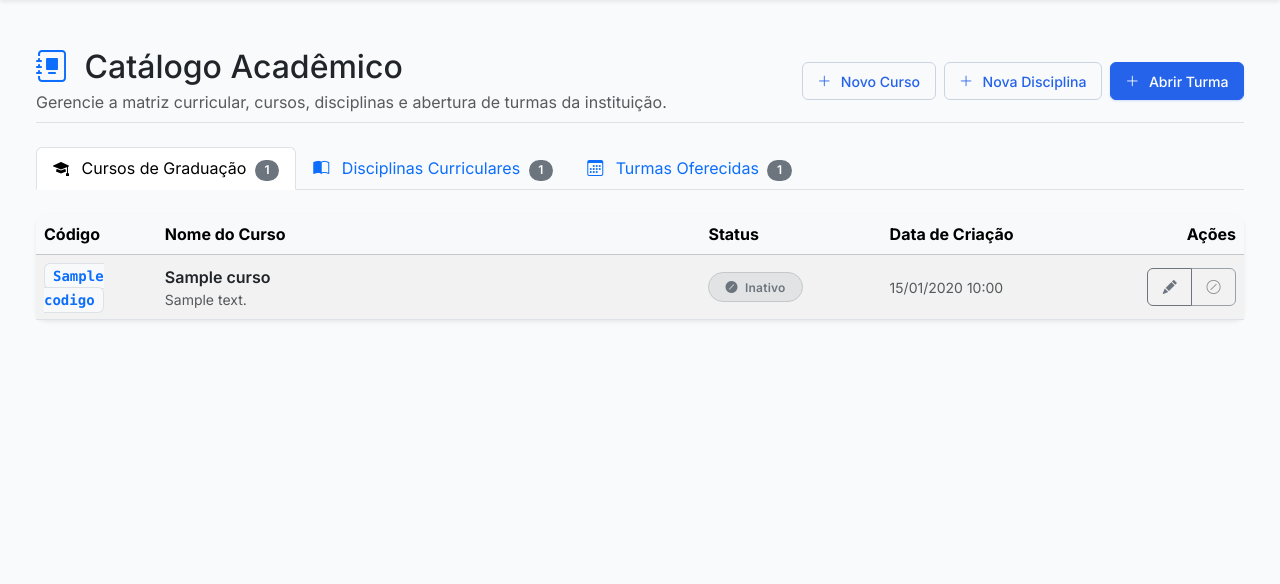
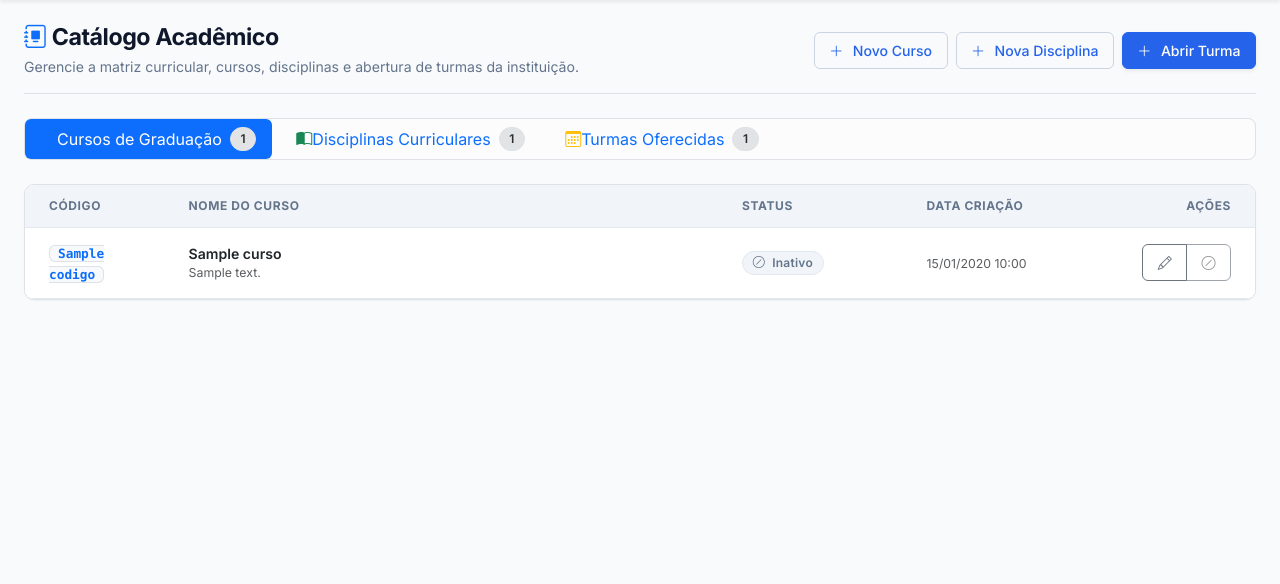
Before and after one commit to joao-luizzz/SGA, a Django app: template templates/academics/index.html in a window 1280 px wide. Shown: the part 59-643 px from the top of the page. Run offline with Django 5.2, Linux system fonts and the light colour scheme; the template is opened without the code that fills it: most values are stand-ins (such as "Sample title", 1, 10 or a date in 2020).

Commit message:
style: moderniza catalogo academico e formularios de cursos, disciplinas e turmas

```diff
--- a/templates/academics/index.html
+++ b/templates/academics/index.html
@@ -4,46 +4,46 @@
 {% block title %}{{ title }} — SGA{% endblock %}
 
 {% block content %}
-<div class="container-fluid py-4">
+<div class="container-fluid p-0">
   <!-- Cabeçalho Principal -->
-  <div class="d-flex justify-content-between align-items-center mb-4 pb-2 border-bottom">
+  <div class="d-flex flex-column flex-md-row justify-content-between align-items-md-center gap-3 mb-4 pb-3 border-bottom">
     <div>
-      <h1 class="h2 text-dark mb-1">
-        <i class="bi bi-journal-album text-primary me-2"></i> {% trans "Catálogo Acadêmico" %}
-      </h1>
-      <p class="text-muted mb-0">{% trans "Gerencie a matriz curricular, cursos, disciplinas e abertura de turmas da instituição." %}</p>
+      <h3 class="page-title mb-1">
+        <i class="bi bi-journal-album text-primary me-1.5"></i> {% trans "Catálogo Acadêmico" %}
+      </h3>
+      <p class="page-subtitle mb-0">{% trans "Gerencie a matriz curricular, cursos, disciplinas e abertura de turmas da instituição." %}</p>
     </div>
-    <div class="d-flex gap-2">
-      <a href="{% url 'academics:curso_create' %}" class="btn btn-outline-primary d-flex align-items-center">
+    <div class="d-flex flex-wrap gap-2">
+      <a href="{% url 'academics:curso_create' %}" class="btn btn-outline-primary btn-sm">
         <i class="bi bi-plus-lg me-1"></i> {% trans "Novo Curso" %}
       </a>
-      <a href="{% url 'academics:disciplina_create' %}" class="btn btn-outline-primary d-flex align-items-center">
+      <a href="{% url 'academics:disciplina_create' %}" class="btn btn-outline-primary btn-sm">
         <i class="bi bi-plus-lg me-1"></i> {% trans "Nova Disciplina" %}
       </a>
-      <a href="{% url 'academics:turma_create' %}" class="btn btn-primary d-flex align-items-center">
+      <a href="{% url 'academics:turma_create' %}" class="btn btn-primary btn-sm shadow-sm">
         <i class="bi bi-plus-lg me-1"></i> {% trans "Abrir Turma" %}
       </a>
     </div>
   </div>
 
   <!-- Abas do Catálogo -->
-  <ul class="nav nav-tabs mb-4" id="catalogTabs" role="tablist">
+  <ul class="nav nav-pills gap-2 mb-4 bg-light-subtle p-1.5 rounded-3 border" id="catalogTabs" role="tablist">
     <li class="nav-item" role="presentation">
-      <button class="nav-link active" id="cursos-tab" data-bs-toggle="tab" data-bs-target="#cursos" type="button" role="tab" aria-controls="cursos" aria-selected="true">
-        <i class="bi bi-mortarboard-fill me-2"></i> {% trans "Cursos de Graduação" %}
-        <span class="badge bg-secondary ms-1">{{ cursos|length }}</span>
+      <button class="nav-link active btn-sm d-flex align-items-center" id="cursos-tab" data-bs-toggle="tab" data-bs-target="#cursos" type="button" role="tab" aria-controls="cursos" aria-selected="true">
+        <i class="bi bi-mortarboard-fill me-1.5 text-primary"></i> {% trans "Cursos de Graduação" %}
+        <span class="badge bg-secondary-subtle text-secondary-emphasis border ms-2">{{ cursos|length }}</span>
       </button>
     </li>
     <li class="nav-item" role="presentation">
-      <button class="nav-link" id="disciplinas-tab" data-bs-toggle="tab" data-bs-target="#disciplinas" type="button" role="tab" aria-controls="disciplinas" aria-selected="false">
-        <i class="bi bi-book-half me-2"></i> {% trans "Disciplinas Curriculares" %}
-        <span class="badge bg-secondary ms-1">{{ disciplinas|length }}</span>
+      <button class="nav-link btn-sm d-flex align-items-center" id="disciplinas-tab" data-bs-toggle="tab" data-bs-target="#disciplinas" type="button" role="tab" aria-controls="disciplinas" aria-selected="false">
+        <i class="bi bi-book-half me-1.5 text-success"></i> {% trans "Disciplinas Curriculares" %}
+        <span class="badge bg-secondary-subtle text-secondary-emphasis border ms-2">{{ disciplinas|length }}</span>
       </button>
     </li>
     <li class="nav-item" role="presentation">
-      <button class="nav-link" id="turmas-tab" data-bs-toggle="tab" data-bs-target="#turmas" type="button" role="tab" aria-controls="turmas" aria-selected="false">
-        <i class="bi bi-calendar3 me-2"></i> {% trans "Turmas Oferecidas" %}
-        <span class="badge bg-secondary ms-1">{{ turmas|length }}</span>
+      <button class="nav-link btn-sm d-flex align-items-center" id="turmas-tab" data-bs-toggle="tab" data-bs-target="#turmas" type="button" role="tab" aria-controls="turmas" aria-selected="false">
+        <i class="bi bi-calendar3 me-1.5 text-warning"></i> {% trans "Turmas Oferecidas" %}
+        <span class="badge bg-secondary-subtle text-secondary-emphasis border ms-2">{{ turmas|length }}</span>
       </button>
     </li>
   </ul>
@@ -53,24 +53,24 @@
 
     <!-- Aba de Cursos -->
     <div class="tab-pane fade show active" id="cursos" role="tabpanel" aria-labelledby="cursos-tab">
-      <div class="card shadow-sm border-0">
+      <div class="card border shadow-xs overflow-hidden">
         <div class="card-body p-0">
           <div class="table-responsive">
-            <table class="table table-hover table-striped align-middle mb-0">
-              <thead class="table-light">
+            <table class="table table-sga align-middle mb-0">
+              <thead>
                 <tr>
-                  <th scope="col" style="width: 10%;">{% trans "Código" %}</th>
+                  <th scope="col" class="ps-4" style="width: 12%;">{% trans "Código" %}</th>
                   <th scope="col" style="width: 45%;">{% trans "Nome do Curso" %}</th>
                   <th scope="col" style="width: 15%;">{% trans "Status" %}</th>
-                  <th scope="col" style="width: 15%;">{% trans "Data de Criação" %}</th>
-                  <th scope="col" class="text-end" style="width: 15%;">{% trans "Ações" %}</th>
+                  <th scope="col" style="width: 15%;">{% trans "Data Criação" %}</th>
+                  <th scope="col" class="text-end pe-4" style="width: 13%;">{% trans "Ações" %}</th>
                 </tr>
               </thead>
               <tbody>
                 {% for curso in cursos %}
                   <tr {% if not curso.ativo %}class="text-muted bg-light-subtle"{% endif %}>
-                    <td>
-                      <code class="fw-bold px-2 py-1 bg-light border rounded text-primary">{{ curso.codigo }}</code>
+                    <td class="ps-4">
+                      <code class="fw-bold px-2 py-0.5 bg-light border rounded text-primary" style="font-size: 0.8rem;">{{ curso.codigo }}</code>
                     </td>
                     <td>
                       <div class="fw-semibold text-dark">{{ curso.nome }}</div>
@@ -82,22 +82,22 @@
                     </td>
                     <td>
                       {% if curso.ativo %}
-                        <span class="badge rounded-pill bg-success-subtle text-success border border-success-subtle px-3 py-2">
-                          <i class="bi bi-check-circle-fill me-1"></i> {% trans "Ativo" %}
+                        <span class="badge badge-sga-success">
+                          <i class="bi bi-check-circle me-1"></i> {% trans "Ativo" %}
                         </span>
                       {% else %}
-                        <span class="badge rounded-pill bg-secondary-subtle text-secondary border border-secondary-subtle px-3 py-2">
-                          <i class="bi bi-slash-circle-fill me-1"></i> {% trans "Inativo" %}
+                        <span class="badge badge-sga-secondary">
+                          <i class="bi bi-slash-circle me-1"></i> {% trans "Inativo" %}
                         </span>
                       {% endif %}
                     </td>
                     <td>
                       <small class="text-muted">{{ curso.created_at|date:"d/m/Y H:i" }}</small>
                     </td>
-                    <td class="text-end">
+                    <td class="text-end pe-4">
                       <div class="btn-group" role="group">
                         <a href="{% url 'academics:curso_update' curso.pk %}" class="btn btn-sm btn-outline-secondary" title="{% trans 'Editar' %}">
-                          <i class="bi bi-pencil-fill"></i>
+                          <i class="bi bi-pencil"></i>
                         </a>
                         {% if curso.ativo %}
                           <form action="{% url 'academics:curso_inactivate' curso.pk %}" method="post" class="d-inline"
@@ -120,9 +120,9 @@
                   <tr>
                     <td colspan="5" class="text-center py-5">
                       <div class="text-muted">
-                        <i class="bi bi-mortarboard display-3 d-block mb-3 text-secondary"></i>
-                        <h5>{% trans "Nenhum curso cadastrado" %}</h5>
-                        <p>{% trans "Clique em 'Novo Curso' para iniciar o catálogo." %}</p>
+                        <i class="bi bi-mortarboard display-5 d-block mb-3 text-secondary"></i>
+                        <h6 class="fw-bold">{% trans "Nenhum curso cadastrado" %}</h6>
+                        <p class="small">{% trans "Clique em 'Novo Curso' para iniciar o catálogo." %}</p>
                       </div>
                     </td>
                   </tr>
@@ -136,55 +136,55 @@
 
     <!-- Aba de Disciplinas -->
     <div class="tab-pane fade" id="disciplinas" role="tabpanel" aria-labelledby="disciplinas-tab">
-      <div class="card shadow-sm border-0">
+      <div class="card border shadow-xs overflow-hidden">
         <div class="card-body p-0">
           <div class="table-responsive">
-            <table class="table table-hover table-striped align-middle mb-0">
-              <thead class="table-light">
+            <table class="table table-sga align-middle mb-0">
+              <thead>
                 <tr>
-                  <th scope="col" style="width: 10%;">{% trans "Código" %}</th>
+                  <th scope="col" class="ps-4" style="width: 12%;">{% trans "Código" %}</th>
                   <th scope="col" style="width: 35%;">{% trans "Disciplina" %}</th>
                   <th scope="col" style="width: 25%;">{% trans "Curso" %}</th>
                   <th scope="col" style="width: 10%;">{% trans "C.H." %}</th>
                   <th scope="col" style="width: 10%;">{% trans "Status" %}</th>
-                  <th scope="col" class="text-end" style="width: 10%;">{% trans "Ações" %}</th>
+                  <th scope="col" class="text-end pe-4" style="width: 8%;">{% trans "Ações" %}</th>
                 </tr>
               </thead>
               <tbody>
                 {% for disciplina in disciplinas %}
                   <tr {% if not disciplina.ativo %}class="text-muted bg-light-subtle"{% endif %}>
-                    <td>
-                      <code class="fw-bold px-2 py-1 bg-light border rounded text-danger">{{ disciplina.codigo }}</code>
+                    <td class="ps-4">
+                      <code class="fw-bold px-2 py-0.5 bg-light border rounded text-danger" style="font-size: 0.8rem;">{{ disciplina.codigo }}</code>
                     </td>
                     <td>
                       <div class="fw-semibold text-dark">{{ disciplina.nome }}</div>
                     </td>
                     <td>
-                      <div class="text-muted fw-medium">{{ disciplina.curso.nome }}</div>
+                      <div class="text-muted fw-medium small">{{ disciplina.curso.nome }}</div>
                       {% if not disciplina.curso.ativo %}
-                        <span class="badge bg-warning-subtle text-warning border border-warning-subtle p-1" style="font-size: 0.7rem;">
+                        <span class="badge badge-sga-warning p-1" style="font-size: 0.68rem;">
                           {% trans "Curso Inativo" %}
                         </span>
                       {% endif %}
                     </td>
                     <td>
-                      <span class="badge bg-light text-dark border px-2 py-1"><i class="bi bi-clock me-1 text-primary"></i> {{ disciplina.carga_horaria }}h</span>
+                      <span class="badge badge-sga-secondary"><i class="bi bi-clock me-1 text-primary"></i> {{ disciplina.carga_horaria }}h</span>
                     </td>
                     <td>
                       {% if disciplina.ativo %}
-                        <span class="badge rounded-pill bg-success-subtle text-success border border-success-subtle px-3 py-2">
-                          <i class="bi bi-check-circle-fill me-1"></i> {% trans "Ativa" %}
+                        <span class="badge badge-sga-success">
+                          <i class="bi bi-check-circle me-1"></i> {% trans "Ativa" %}
                         </span>
                       {% else %}
-                        <span class="badge rounded-pill bg-secondary-subtle text-secondary border border-secondary-subtle px-3 py-2">
-                          <i class="bi bi-slash-circle-fill me-1"></i> {% trans "Inativa" %}
+                        <span class="badge badge-sga-secondary">
+                          <i class="bi bi-slash-circle me-1"></i> {% trans "Inativa" %}
                         </span>
                       {% endif %}
                     </td>
-                    <td class="text-end">
+                    <td class="text-end pe-4">
                       <div class="btn-group" role="group">
                         <a href="{% url 'academics:disciplina_update' disciplina.pk %}" class="btn btn-sm btn-outline-secondary" title="{% trans 'Editar' %}">
-                          <i class="bi bi-pencil-fill"></i>
+                          <i class="bi bi-pencil"></i>
                         </a>
                         {% if disciplina.ativo %}
                           <form action="{% url 'academics:disciplina_inactivate' disciplina.pk %}" method="post" class="d-inline"
@@ -207,9 +207,9 @@
                   <tr>
                     <td colspan="6" class="text-center py-5">
                       <div class="text-muted">
-                        <i class="bi bi-book display-3 d-block mb-3 text-secondary"></i>
-                        <h5>{% trans "Nenhuma disciplina cadastrada" %}</h5>
-                        <p>{% trans "Clique em 'Nova Disciplina' para iniciar o catálogo." %}</p>
+                        <i class="bi bi-book display-5 d-block mb-3 text-secondary"></i>
+                        <h6 class="fw-bold">{% trans "Nenhuma disciplina cadastrada" %}</h6>
+                        <p class="small">{% trans "Clique em 'Nova Disciplina' para iniciar o catálogo." %}</p>
                       </div>
                     </td>
                   </tr>
@@ -223,31 +223,31 @@
 
     <!-- Aba de Turmas -->
     <div class="tab-pane fade" id="turmas" role="tabpanel" aria-labelledby="turmas-tab">
-      <div class="card shadow-sm border-0">
+      <div class="card border shadow-xs overflow-hidden">
         <div class="card-body p-0">
           <div class="table-responsive">
-            <table class="table table-hover table-striped align-middle mb-0">
-              <thead class="table-light">
+            <table class="table table-sga align-middle mb-0">
+              <thead>
                 <tr>
-                  <th scope="col" style="width: 25%;">{% trans "Disciplina / Curso" %}</th>
+                  <th scope="col" class="ps-4" style="width: 25%;">{% trans "Disciplina / Curso" %}</th>
                   <th scope="col" style="width: 12%;">{% trans "Período" %}</th>
-                  <th scope="col" style="width: 20%;">{% trans "Horários" %}</th>
+                  <th scope="col" style="width: 18%;">{% trans "Horários" %}</th>
                   <th scope="col" style="width: 10%;">{% trans "Sala" %}</th>
                   <th scope="col" style="width: 8%;">{% trans "Vagas" %}</th>
                   <th scope="col" style="width: 15%;">{% trans "Professor" %}</th>
                   <th scope="col" style="width: 10%;">{% trans "Status" %}</th>
-                  <th scope="col" class="text-end" style="width: 10%;">{% trans "Ações" %}</th>
+                  <th scope="col" class="text-end pe-4" style="width: 8%;">{% trans "Ações" %}</th>
                 </tr>
               </thead>
               <tbody>
                 {% for turma in turmas %}
                   <tr {% if not turma.ativo %}class="text-muted bg-light-subtle"{% endif %}>
-                    <td>
+                    <td class="ps-4">
                       <div class="fw-semibold text-dark">{{ turma.disciplina.nome }}</div>
                       <small class="text-muted">{{ turma.disciplina.curso.nome }}</small>
                     </td>
                     <td>
-                      <span class="badge bg-light text-dark border px-2 py-1">
+                      <span class="badge badge-sga-secondary">
                         <i class="bi bi-calendar-event text-primary me-1"></i> {{ turma.periodo_letivo }}
                       </span>
                     </td>
@@ -262,34 +262,34 @@
                       {% endif %}
                     </td>
                     <td>
-                      <span class="badge bg-light text-dark border px-2 py-1">
+                      <span class="badge badge-sga-secondary">
                         <i class="bi bi-people me-1 text-info"></i> {{ turma.vagas_maximas }}
                       </span>
                     </td>
                     <td>
                       {% if turma.professor %}
-                        <div class="fw-semibold text-dark"><i class="bi bi-person-badge text-primary me-1"></i> {{ turma.professor.full_name }}</div>
+                        <div class="fw-semibold text-dark small"><i class="bi bi-person-badge text-primary me-1"></i> {{ turma.professor.full_name }}</div>
                       {% else %}
-                        <span class="badge bg-warning-subtle text-warning border border-warning-subtle px-2 py-1">
+                        <span class="badge badge-sga-warning">
                           <i class="bi bi-exclamation-triangle-fill me-1"></i> {% trans "Sem professor" %}
                         </span>
                       {% endif %}
                     </td>
                     <td>
                       {% if turma.ativo %}
-                        <span class="badge rounded-pill bg-success-subtle text-success border border-success-subtle px-3 py-2">
-                          <i class="bi bi-check-circle-fill me-1"></i> {% trans "Ativa" %}
+                        <span class="badge badge-sga-success">
+                          <i class="bi bi-check-circle me-1"></i> {% trans "Ativa" %}
                         </span>
                       {% else %}
-                        <span class="badge rounded-pill bg-secondary-subtle text-secondary border border-secondary-subtle px-3 py-2">
-                          <i class="bi bi-slash-circle-fill me-1"></i> {% trans "Inativa" %}
+                        <span class="badge badge-sga-secondary">
+                          <i class="bi bi-slash-circle me-1"></i> {% trans "Inativa" %}
                         </span>
                       {% endif %}
                     </td>
-                    <td class="text-end">
+                    <td class="text-end pe-4">
                       <div class="btn-group" role="group">
                         <a href="{% url 'academics:turma_update' turma.pk %}" class="btn btn-sm btn-outline-secondary" title="{% trans 'Editar' %}">
-                          <i class="bi bi-pencil-fill"></i>
+                          <i class="bi bi-pencil"></i>
                         </a>
                         {% if turma.ativo %}
                           <form action="{% url 'academics:turma_inactivate' turma.pk %}" method="post" class="d-inline"
@@ -312,9 +312,9 @@
                   <tr>
                     <td colspan="8" class="text-center py-5">
                       <div class="text-muted">
-                        <i class="bi bi-calendar3 display-3 d-block mb-3 text-secondary"></i>
-                        <h5>{% trans "Nenhuma turma cadastrada" %}</h5>
-                        <p>{% trans "Clique em 'Abrir Turma' para iniciar a oferta de disciplinas." %}</p>
+                        <i class="bi bi-calendar3 display-5 d-block mb-3 text-secondary"></i>
+                        <h6 class="fw-bold">{% trans "Nenhuma turma cadastrada" %}</h6>
+                        <p class="small">{% trans "Clique em 'Abrir Turma' para iniciar a oferta de disciplinas." %}</p>
                       </div>
                     </td>
                   </tr>
```
Also changed, not shown: templates/academics/curso_form.html (+19 -21 lines), templates/academics/disciplina_form.html (+19 -21 lines), templates/academics/turma_form.html (+19 -21 lines).
